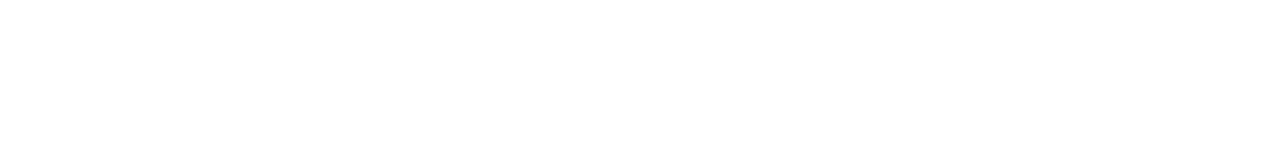
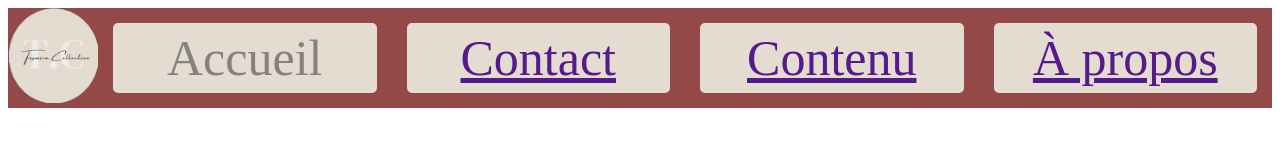
Before and after one commit to zee42/Tp3_Assia_Hana_Zeinab, a plain HTML site: page index.html in a window 1280 px wide. Drawn offline with Linux system fonts and the light colour scheme.

Commit message:
Bannière terminée
par Zeinab

```diff
--- a/StyleZeinab.css
+++ b/StyleZeinab.css
@@ -0,0 +1,23 @@
+
+.bannière {
+    display: flex;
+    justify-content: flex-start;
+    background-color: #944848;
+
+}
+
+/* boutons de la bannière*/
+.bouton{
+    display: flex;
+    justify-content: center;
+    flex-direction: row;
+    align-items: center;
+    font-size: 50px;
+    width: 500px;
+    height: 70px ;
+    border: solid 15px #944848;
+    border-radius: 20px;
+    background-color: #E4DCD1;
+    color: #85817D;
+
+}
--- a/index.html
+++ b/index.html
@@ -4,8 +4,21 @@
     <meta charset="UTF-8">
     <meta name="viewport" content="width=device-width, initial-scale=1.0">
     <title> page d'accueil </title>
+    <link rel="stylesheet" href="StyleZeinab.css" type="text/css">
 </head>
 <body>
+    <!--Début de la bannière-->
+    <div class="bannière">
+        <div classe="bouton">
+        <img  src="Images/logo.png" alt="logo de la marque" title="logo" height="95px" width="90px"/>
+        </div>
 
+        <div class="bouton element1"> <href="index.html"> Accueil </a></div>
+        <div class="bouton element2"><a href=""> Contact </a></div>
+        <div class="bouton element3"> <a href=""> Contenu </a></div>
+        <div class="bouton element2"><a href=""> À propos </a></div>
+    </div>
+    </div>
+     <!--Fin de la bannière-->
 </body>
 </html>
```
Also changed, not shown: images/logo.png (added).
